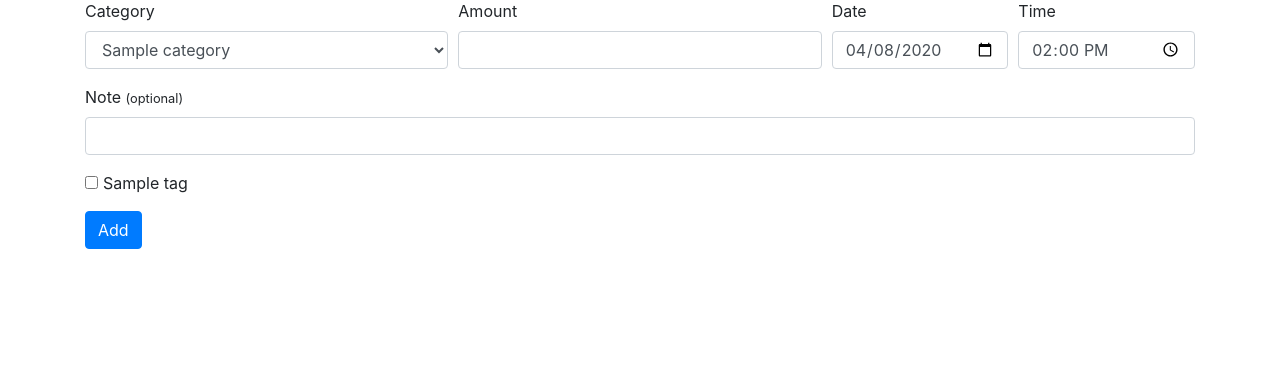
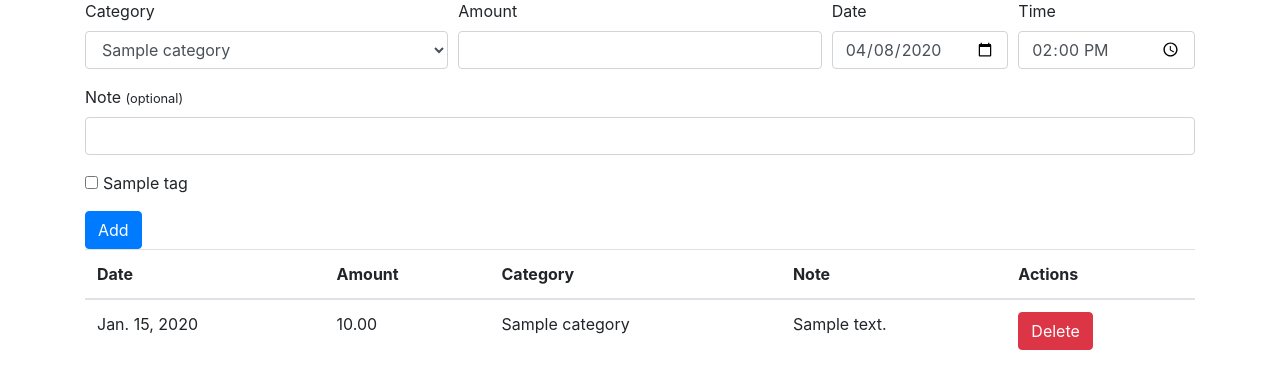
Before and after one commit to bitstorm-tech/money-nexus-django, a Django app: page /transactions/ in a window 1280 px wide. Shown: the part 132-521 px from the top of the page. Run offline with Django 3.2, Linux system fonts and the light colour scheme; tables that the repository leaves empty hold one stand-in row (values such as "Sample post"); some libraries are stand-ins or nearby versions.

Commit message:
Show table with all transactions

```diff
--- a/transactions/models.py
+++ b/transactions/models.py
@@ -20,6 +20,7 @@ class Transaction(models.Model):
         transaction.date = post_data["date"]
         transaction.time = post_data["time"]
         transaction.amount = post_data["amount"]
+        transaction.note = post_data["note"]
 
         category_id = post_data["category"]
         transaction.category = Category.objects.get(id=category_id)
--- a/transactions/templates/transactions/transactions.html
+++ b/transactions/templates/transactions/transactions.html
@@ -40,6 +40,34 @@
         </div>
         <button class="btn btn-primary" type="submit">Add</button>
     </form>
+    <table class="table">
+        <thead>
+        <tr>
+            <th scope="col">Date</th>
+            <th scope="col">Amount</th>
+            <th scope="col">Category</th>
+            <th scope="col">Note</th>
+            <th scope="col">Actions</th>
+        </tr>
+        </thead>
+        <tbody>
+        {% for transaction in all_transactions %}
+            <tr>
+                <td>{{ transaction.date }}</td>
+                <td>{{ transaction.amount }}</td>
+                <td>{{ transaction.category.name }}</td>
+                <td>{{ transaction.note }}</td>
+                <td>
+                    <form action="{% url 'transactions_delete' %}" method="post">
+                        {% csrf_token %}
+                        <input type="hidden" name="id" value="{{ transaction.id }}"/>
+                        <button class="btn btn-danger" type="submit">Delete</button>
+                    </form>
+                </td>
+            </tr>
+        {% endfor %}
+        </tbody>
+    </table>
     <script>
         new Vue({
             el: "#transaction",
--- a/transactions/urls.py
+++ b/transactions/urls.py
@@ -1,5 +1,6 @@
 from django.urls import path
 
-from transactions.views import transactions
+from transactions.views import TransactionView, TransactionDeleteView
 
-urlpatterns = [path("", transactions, name="transactions")]
+urlpatterns = [path("", TransactionView.as_view(), name=TransactionView.name),
+               path("delete", TransactionDeleteView.as_view(), name=TransactionDeleteView.name)]
--- a/transactions/views.py
+++ b/transactions/views.py
@@ -1,30 +1,41 @@
 from django.http import HttpRequest
-from django.shortcuts import render
+from django.shortcuts import render, redirect
+from django.views import View
 
 from categories.models import Category
 from tags.models import Tag
 from transactions.models import Transaction
 
 
-def transactions(request: HttpRequest):
-    if request.method == "POST":
-        print(f"Save transaction: {request.POST}")
-        save_transaction(request.POST)
+class TransactionView(View):
+    template_name = "transactions/transactions.html"
+    name = "transactions"
 
-    tags = Tag.objects.all().order_by("name")
-    all_transactions = Transaction.objects.all()
-    categories = Category.objects.all().order_by("name")
-    selected_category_id = 0 if len(categories) == 0 else categories[0].id
-    context = {
-        "tags": list(tags.values()),
-        "categories": list(categories.values()),
-        "active": "transactions",
-        "selected_category_id": selected_category_id,
-    }
+    def get(self, request: HttpRequest):
+        tags = Tag.objects.all().order_by("name")
+        all_transactions = Transaction.objects.all()
+        categories = Category.objects.all().order_by("name")
+        selected_category_id = 0 if len(categories) == 0 else categories[0].id
+        context = {
+            "tags": list(tags.values()),
+            "categories": list(categories.values()),
+            "active": "transactions",
+            "selected_category_id": selected_category_id,
+            "all_transactions": all_transactions,
+        }
+        return render(request, "transactions/transactions.html", context)
 
-    return render(request, "transactions/transactions.html", context)
+    def post(self, request: HttpRequest):
+        post_data = request.POST
+        transaction = Transaction.from_post_data(post_data)
+        transaction.save()
+        return redirect(self.name)
 
 
-def save_transaction(post_data):
-    transaction = Transaction.from_post_data(post_data)
-    transaction.save()
+class TransactionDeleteView(View):
+    name = "transactions_delete"
+
+    def post(self, request: HttpRequest):
+        transaction_id = request.POST["id"]
+        Transaction.objects.get(id=transaction_id).delete()
+        return redirect(TransactionView.name)
```
